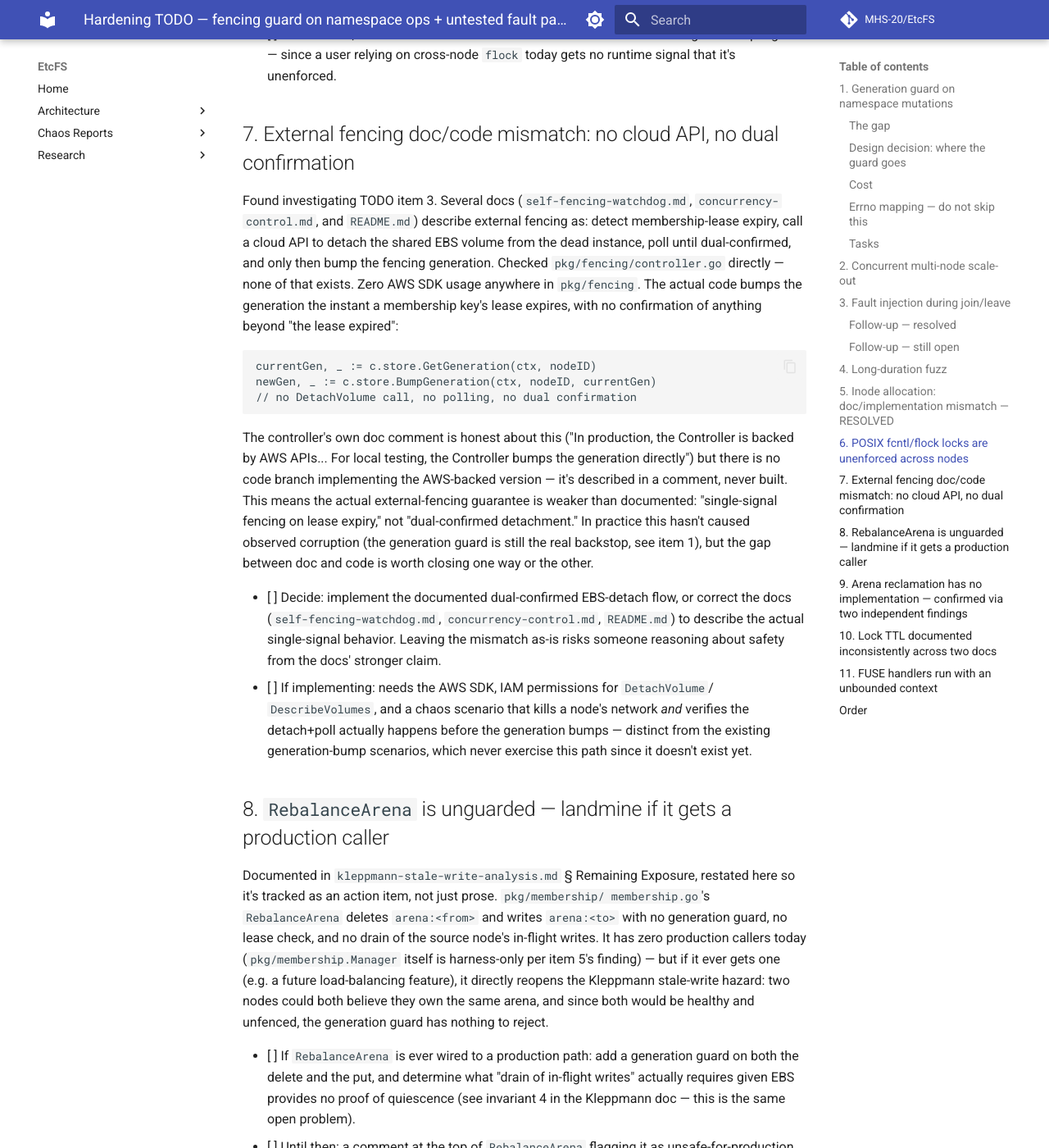
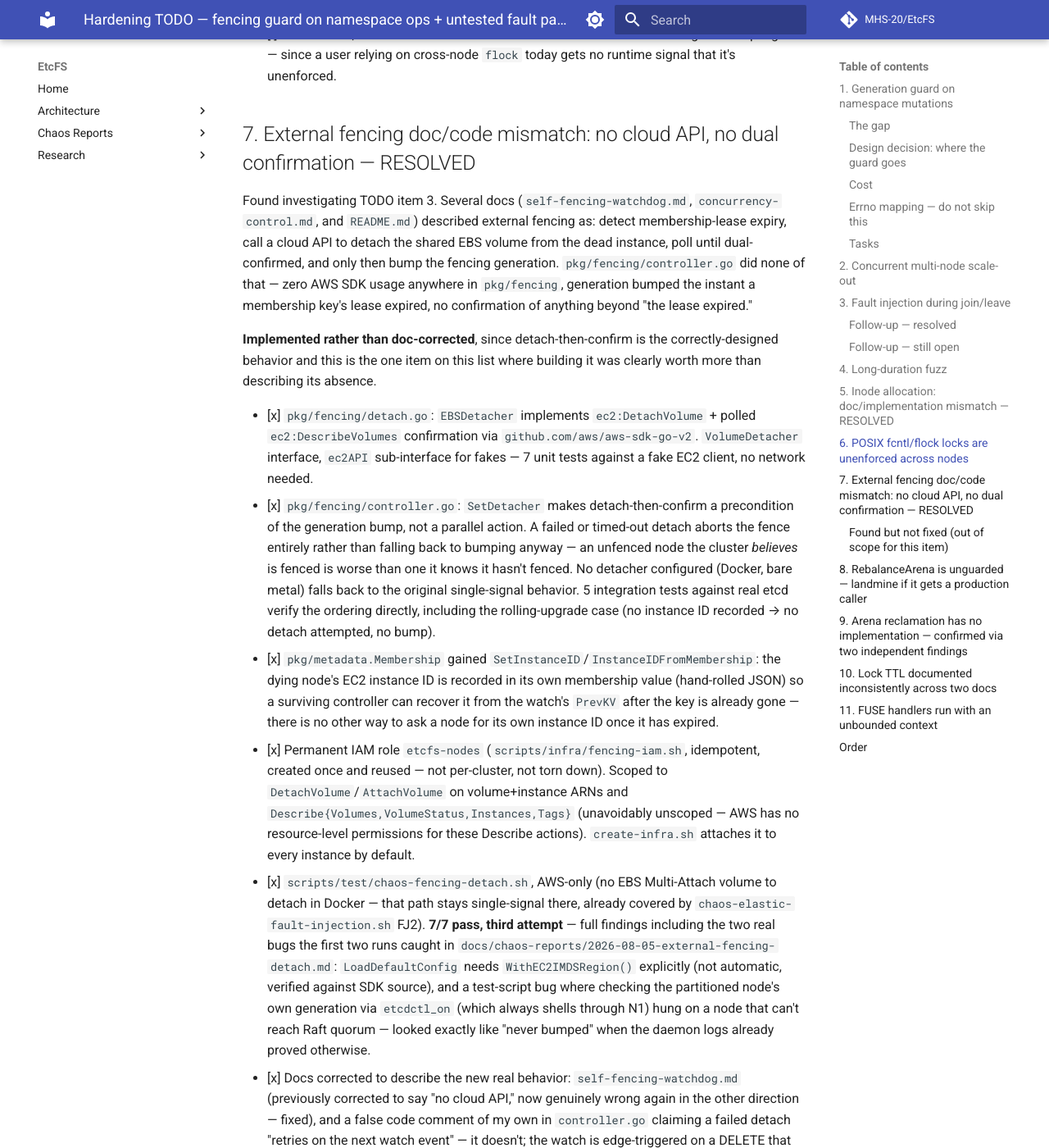
Before and after one commit to MHS-20/EtcFS, an MkDocs documentation site: the page built from docs/TODO-hardening.md, in a window 1280 px wide and 1400 px high, scrolled down 9343 px. Shown: the whole window at 82% size. Built offline with MkDocs 1.6.1 and Material for MkDocs 9.7.7, drawn with Linux system fonts in a browser that asks for light colours; comment, search, counter and statistics services are not loaded; some of the changed text lies outside the part shown.

Commit message:
docs(hardening): marked item 7 resolved, recorded fence-race and retry-limbo follow-ups

````diff
--- a/docs/TODO-hardening.md
+++ b/docs/TODO-hardening.md
@@ -396,41 +396,82 @@ coordination between application processes.
       startup log line — since a user relying on cross-node `flock` today gets no
       runtime signal that it's unenforced.
 
-## 7. External fencing doc/code mismatch: no cloud API, no dual confirmation
+## 7. External fencing doc/code mismatch: no cloud API, no dual confirmation — RESOLVED
 
 Found investigating TODO item 3. Several docs (`self-fencing-watchdog.md`,
-`concurrency-control.md`, and `README.md`) describe external fencing as: detect
+`concurrency-control.md`, and `README.md`) described external fencing as: detect
 membership-lease expiry, call a cloud API to detach the shared EBS volume from the
 dead instance, poll until dual-confirmed, and only then bump the fencing generation.
-Checked `pkg/fencing/controller.go` directly — none of that exists. Zero AWS SDK
-usage anywhere in `pkg/fencing`. The actual code bumps the generation the instant a
-membership key's lease expires, with no confirmation of anything beyond "the lease
-expired":
+`pkg/fencing/controller.go` did none of that — zero AWS SDK usage anywhere in
+`pkg/fencing`, generation bumped the instant a membership key's lease expired, no
+confirmation of anything beyond "the lease expired."
 
-```go
-currentGen, _ := c.store.GetGeneration(ctx, nodeID)
-newGen, _ := c.store.BumpGeneration(ctx, nodeID, currentGen)
-// no DetachVolume call, no polling, no dual confirmation
-```
+**Implemented rather than doc-corrected**, since detach-then-confirm is the
+correctly-designed behavior and this is the one item on this list where building
+it was clearly worth more than describing its absence.
 
-The controller's own doc comment is honest about this ("In production, the
-Controller is backed by AWS APIs... For local testing, the Controller bumps the
-generation directly") but there is no code branch implementing the AWS-backed
-version — it's described in a comment, never built. This means the actual
-external-fencing guarantee is weaker than documented: "single-signal fencing on
-lease expiry," not "dual-confirmed detachment." In practice this hasn't caused
-observed corruption (the generation guard is still the real backstop, see item 1),
-but the gap between doc and code is worth closing one way or the other.
+- [x] `pkg/fencing/detach.go`: `EBSDetacher` implements `ec2:DetachVolume` +
+      polled `ec2:DescribeVolumes` confirmation via `github.com/aws/aws-sdk-go-v2`.
+      `VolumeDetacher` interface, `ec2API` sub-interface for fakes — 7 unit tests
+      against a fake EC2 client, no network needed.
+- [x] `pkg/fencing/controller.go`: `SetDetacher` makes detach-then-confirm a
+      precondition of the generation bump, not a parallel action. A failed or
+      timed-out detach aborts the fence entirely rather than falling back to
+      bumping anyway — an unfenced node the cluster *believes* is fenced is worse
+      than one it knows it hasn't fenced. No detacher configured (Docker, bare
+      metal) falls back to the original single-signal behavior. 5 integration
+      tests against real etcd verify the ordering directly, including the
+      rolling-upgrade case (no instance ID recorded → no detach attempted, no
+      bump).
+- [x] `pkg/metadata.Membership` gained `SetInstanceID`/`InstanceIDFromMembership`:
+      the dying node's EC2 instance ID is recorded in its own membership value
+      (hand-rolled JSON) so a surviving controller can recover it from the
+      watch's `PrevKV` after the key is already gone — there is no other way to
+      ask a node for its own instance ID once it has expired.
+- [x] Permanent IAM role `etcfs-nodes` (`scripts/infra/fencing-iam.sh`,
+      idempotent, created once and reused — not per-cluster, not torn down).
+      Scoped to `DetachVolume`/`AttachVolume` on volume+instance ARNs and
+      `Describe{Volumes,VolumeStatus,Instances,Tags}` (unavoidably unscoped —
+      AWS has no resource-level permissions for these Describe actions).
+      `create-infra.sh` attaches it to every instance by default.
+- [x] `scripts/test/chaos-fencing-detach.sh`, AWS-only (no EBS Multi-Attach
+      volume to detach in Docker — that path stays single-signal there, already
+      covered by `chaos-elastic-fault-injection.sh` FJ2). **7/7 pass, third
+      attempt** — full findings including the two real bugs the first two runs
+      caught in `docs/chaos-reports/2026-08-05-external-fencing-detach.md`:
+      `LoadDefaultConfig` needs `WithEC2IMDSRegion()` explicitly (not automatic,
+      verified against SDK source), and a test-script bug where checking the
+      partitioned node's own generation via `etcdctl_on` (which always shells
+      through N1) hung on a node that can't reach Raft quorum — looked exactly
+      like "never bumped" when the daemon logs already proved otherwise.
+- [x] Docs corrected to describe the new real behavior:
+      `self-fencing-watchdog.md` (previously corrected to say "no cloud API,"
+      now genuinely wrong again in the other direction — fixed), and a false
+      code comment of my own in `controller.go` claiming a failed detach
+      "retries on the next watch event" — it doesn't; the watch is edge-triggered
+      on a DELETE that has already happened, so there's nothing left to
+      re-trigger on. Caught before it became a second doc/code mismatch of
+      exactly the kind this whole item exists to close.
 
-- [ ] Decide: implement the documented dual-confirmed EBS-detach flow, or correct
-      the docs (`self-fencing-watchdog.md`, `concurrency-control.md`, `README.md`)
-      to describe the actual single-signal behavior. Leaving the mismatch as-is
-      risks someone reasoning about safety from the docs' stronger claim.
-- [ ] If implementing: needs the AWS SDK, IAM permissions for `DetachVolume`/
-      `DescribeVolumes`, and a chaos scenario that kills a node's network *and*
-      verifies the detach+poll actually happens before the generation bumps —
-      distinct from the existing generation-bump scenarios, which never exercise
-      this path since it doesn't exist yet.
+### Found but not fixed (out of scope for this item)
+
+- **Two controllers can race to fence the same node.** Both survivors'
+  logs in the AWS run show independent, near-simultaneous fences of n1
+  (`generation=1 previous=0` and `generation=2 previous=1`). `activeFences` is
+  an in-memory per-process dedup map with no cross-node coordination. Not a
+  safety issue — `BumpGeneration`'s CAS serializes the two correctly — but
+  `DetachVolume` gets called twice (harmless, `alreadyDetached` treats the
+  second as success) and it's pure redundant work. No leader election exists
+  for "who fences whom."
+- **A failed/timed-out detach has no retry path.** The watch that triggers
+  `fenceNode` is edge-triggered on the membership key's DELETE event; once
+  that fires, the key is gone and nothing re-triggers it. A failed detach
+  therefore leaves the node in the limbo state `external-fencing-controller.md`
+  already documented ("remains in a limbo state until... an administrator
+  intervenes") — this was already an acknowledged design gap, not something
+  newly introduced, but it's now reachable code rather than a hypothetical.
+  A periodic reconciliation sweep (retry any node whose lease is expired but
+  generation was never bumped) would close it; not built here.
 
 ## 8. `RebalanceArena` is unguarded — landmine if it gets a production caller
 
````
